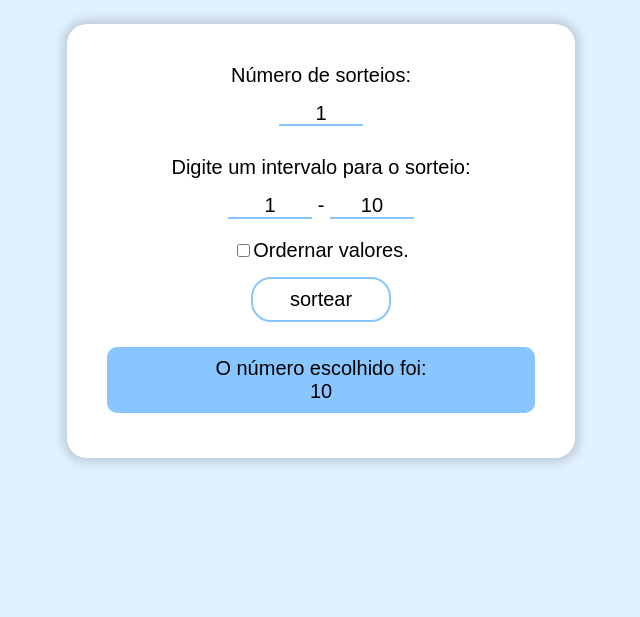
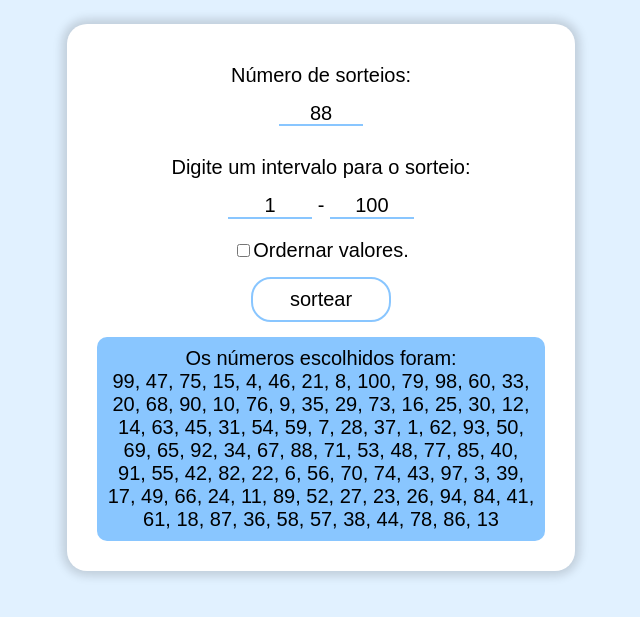
Before and after one commit to DenisLevy76/Sorteador, a plain HTML site: page index.html in a window 1280 px wide. Both pictures are taken after a click on the button "sortear". Shown: the part 75-692 px from the top of the page, without its empty margins (319-959 px from the left). Drawn offline with Linux system fonts and the light colour scheme.

Commit message:
Corrigindo a div do resultado

```diff
--- a/css/style.css
+++ b/css/style.css
@@ -76,12 +76,15 @@ input[type=number]:focus{
    border-bottom: 3px solid rgb(137, 198, 255);
 }
 
-#valor{
+.resultado{
    opacity: 0;
    background-color: rgb(137, 198, 255);
    padding: 10px;
    border-radius: 10px;
+   text-align: center;
+
 }
+
 
 @media screen and (max-width: 800px){
    .principal{
--- a/index.html
+++ b/index.html
@@ -14,10 +14,10 @@
    <section class="principal">
       <div>
          <p>Número de sorteios:</p>
-         <input type="number" name="inputNum" id="n" placeholder="nº vezes" value="1" onclick="this.select()"><br>
+         <input type="number" name="inputNum" id="n" placeholder="nº vezes" value="88" onclick="this.select()"><br>
          <p>Digite um intervalo para o sorteio:</p>
          <input type="number" name="inputNum" placeholder="min" id="min" value="1" onclick="this.select()"> -
-         <input type="number" name="inputNum" id="max" value="10" placeholder="max" onclick="this.select()"><br>
+         <input type="number" name="inputNum" id="max" value="100" placeholder="max" onclick="this.select()"><br>
          <div class="checkList">
             <label for="organizar"><input type="checkbox" name="organizar" id="organizar">Ordernar valores.</label><br>
             <!-- <label for="repetir"><input type="checkbox" name="repetir" id="repetir">Repetir valores</label> implementar mais tarde -->
@@ -26,7 +26,7 @@
          <input type="button" value="sortear" onclick="sortear()">
       </div>
       <div class="resultado">
-         <p id="valor"></p>
+
       </div>
    </section>
    <footer>
--- a/js/script.js
+++ b/js/script.js
@@ -2,13 +2,13 @@
 function sortear(){
 
    let nSorteadosHTML = document.getElementById('n')
-   let nSorteados = document.getElementById('n').value
-   let minHTML = document.querySelector('#min')
-   let min = Number(document.querySelector('#min').value)
-   let maxHTML = document.querySelector('#max')
-   let max = Number(document.querySelector('#max').value)
+   let nSorteados = nSorteadosHTML.value
+
+   const min = Number(document.querySelector('#min').value)
+   const max = Number(document.querySelector('#max').value)
    const organizar = document.querySelector('#organizar').checked
-   const resultado = document.querySelector('#valor')
+   const divResultado = document.querySelector('.resultado')
+
    const resultados = []
 
    if (nSorteados <= 0){
@@ -46,13 +46,28 @@ function sortear(){
    }
 
    if (resultados.length == 1){
-      resultado.style.opacity = '100%'
-      resultado.innerHTML = `O número escolhido foi:<br>${resultados}`
+      divResultado.style.opacity = '100%'
+      divResultado.innerHTML = `O número escolhido foi:${resultados}`
    }
 
    else{
-      resultado.style.opacity = '100%'
-      resultado.innerHTML = `Os números escolhidos foram:<br>${resultados}`
+      divResultado.style.opacity = '100%'
+      divResultado.innerHTML = `Os números escolhidos foram:<br>`
+
+      for (index in resultados){
+
+         if((Number(index) + 1) < resultados.length){
+            divResultado.innerHTML += `${resultados[index]}, `
+            console.log(1, index, resultados.length);
+         }
+
+         else{
+            divResultado.innerHTML += `${resultados[index]}`
+            console.log(2, index, resultados.length);
+         }
+
+      }
+
    }
 
 }
```
